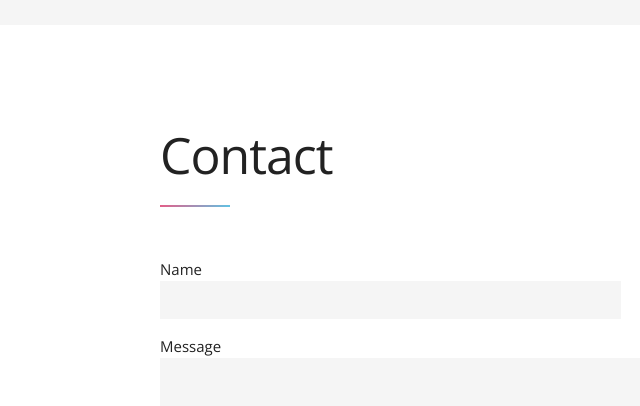
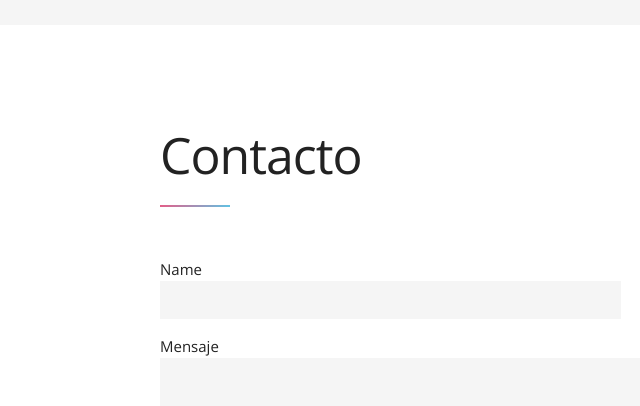
Before and after one commit to iGuss9/FiestopolisMobile, a plain HTML site: page index.html in a window 1280 px wide. Shown: the part 5400-5806 px from the top of the page, 0-640 px from the left. Drawn offline with nearby package versions, Linux system fonts and the light colour scheme; some icons are missing.

Commit message:
Update index.html

```diff
--- a/index.html
+++ b/index.html
@@ -220,7 +220,7 @@
 
 <section id="contact">
   <div class="container">
-    <h1>Contact</h1>
+    <h1>Contacto</h1>
     <div class="block"></div>
     <form>
       <div class="row">
@@ -234,7 +234,7 @@
         </div>
       </div>
       <div class="row">
-        <label for="exampleMessage">Message</label>
+        <label for="exampleMessage">Mensaje</label>
         <textarea class="u-full-width"></textarea>
         <input class="button-primary" type="submit" value="Submit">
       </div>
```
